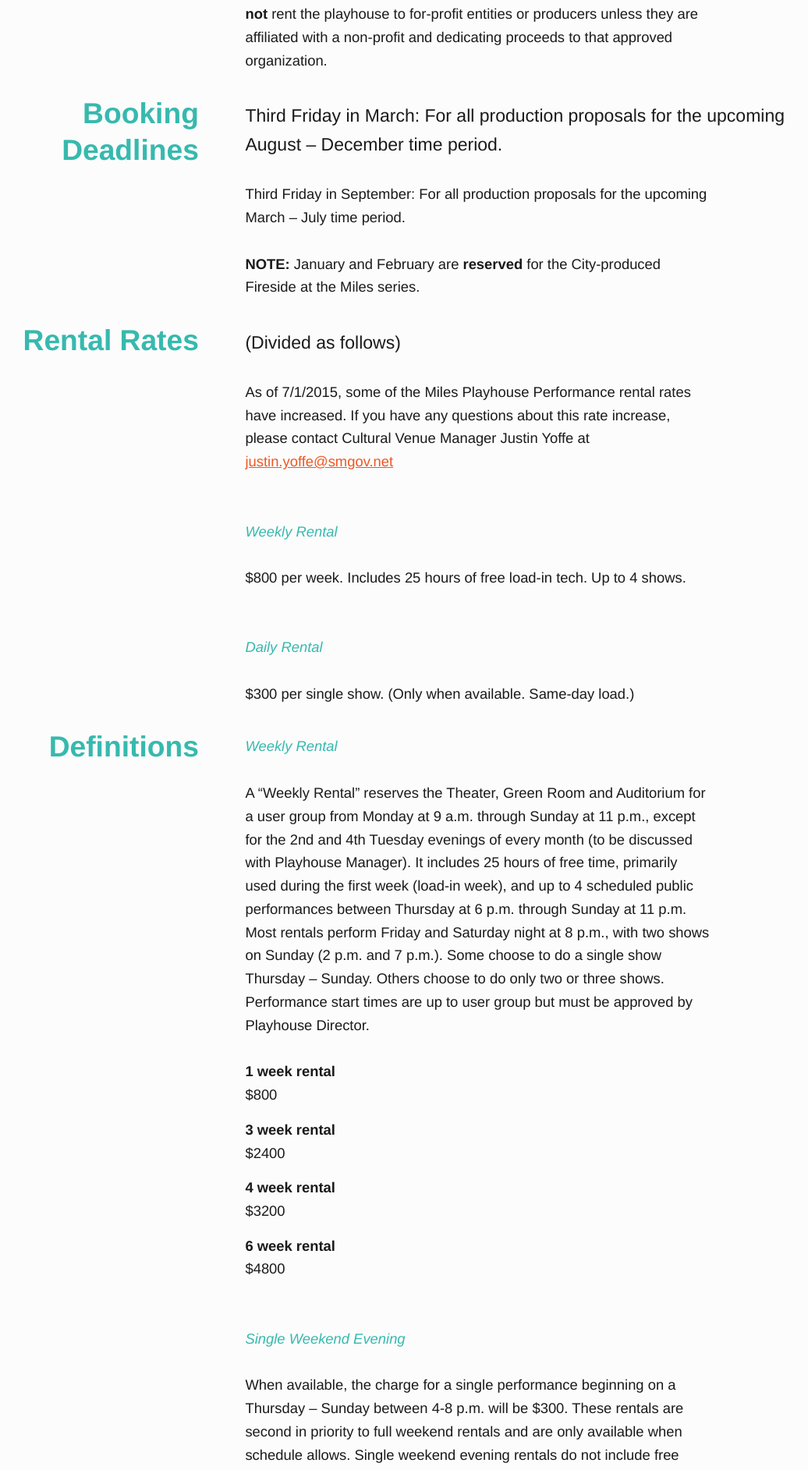
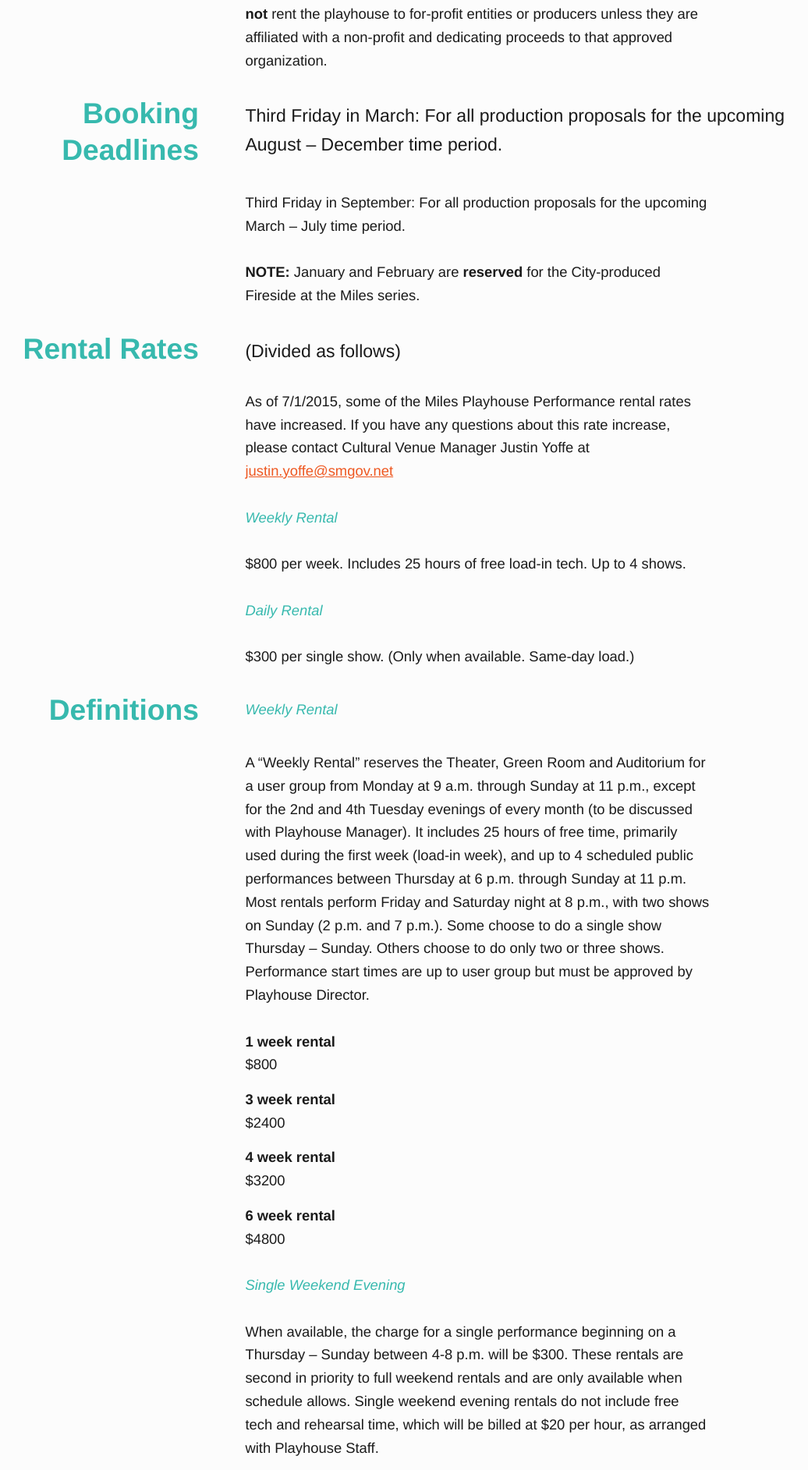
Before and after one commit to jimthoburn/artsamo, a Jekyll site: the page built from miles-memorial-playhouse-rental.markdown, in a window 1280 px wide. Shown: the part 1436-3321 px from the top of the page at 78% size, without its empty margins (142-1178 px from the left). Built offline with Jekyll 4.4.1, drawn with Linux system fonts in a browser that asks for light colours; some web fonts are replaced.

Commit message:
Make type look a little nicer

```diff
--- a/assets/css/grid.css
+++ b/assets/css/grid.css
@@ -68,7 +68,7 @@
       text-align: right;
       padding-left: calc(var(--unitless-vertical-rhythm) * 2rem);
       max-width: 17.5em;
-      grid-row: span 2;
+      /*! grid-row: span 2; */
     }
     main > hr + h2 {
       justify-self: unset;
@@ -76,8 +76,7 @@
       grid-row: unset;
       max-width: unset;
     }
-    main > h2 + h4,
-    main > h3 + h4 {
+    main > h4 {
       margin-top: 0;
     }
     main > figure + h2,
--- a/assets/css/type.css
+++ b/assets/css/type.css
@@ -225,7 +225,7 @@
     padding-top: 0.5rem; /* SHIM: Line up with the headline */
   }
   main > h3 + * {
-    padding-top: 0.75rem; /* SHIM: Line up with the headline */
+    padding-top: 0.5rem; /* SHIM: Line up with the headline */
   }
   main > h2 + h3 + p {
     padding-top: 0.75rem; /* SHIM: Line up with the headline */
```
